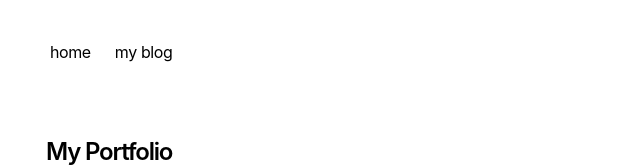
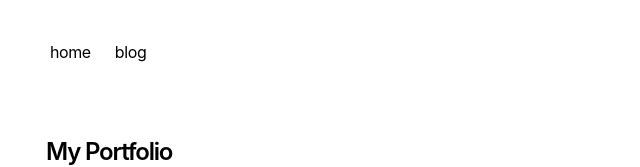
Before and after one commit to techLii/my-portfolio-site, a Next.js app: page / in a window 1280 px wide. Shown: the top 167 px of the page, without its empty margins (306-946 px from the left). Built offline with nearby package versions, Linux system fonts and the light colour scheme.

Commit message:
Update nav.tsx

```diff
--- a/app/components/nav.tsx
+++ b/app/components/nav.tsx
@@ -5,7 +5,7 @@ const navItems = {
     name: 'home',
   },
   '/blog': {
-    name: 'my blog',
+    name: 'blog',
   },
 }
 
```
